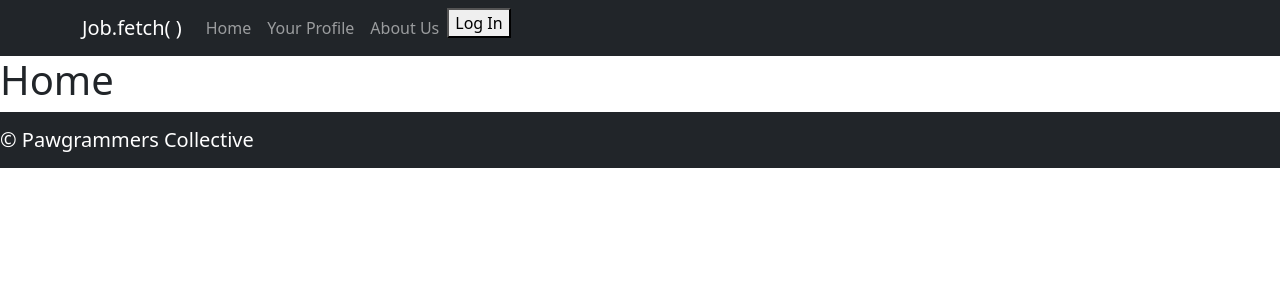
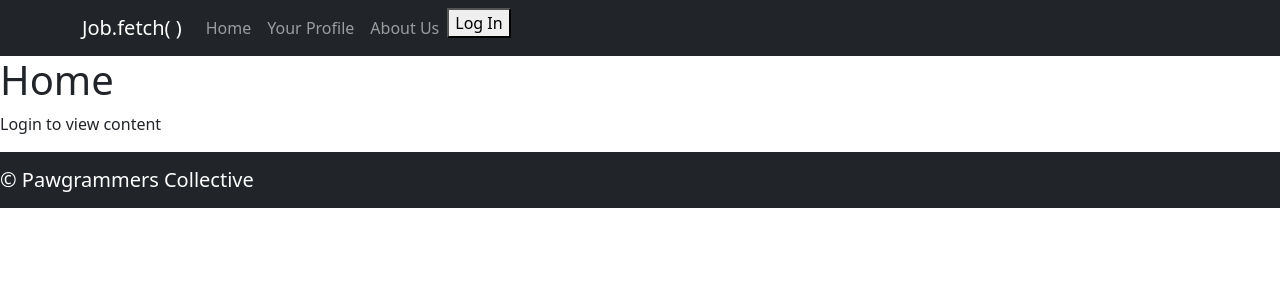
Before and after one commit to Pawgrammers-Collective/job.fetch-frontend, a React (Vite) app: page /Home in a window 1280 px wide. Shown: the top 300 px of the page. Built offline with nearby package versions, Linux system fonts and the light colour scheme; no server answers.

Commit message:
changed home to include letter, job info and added authentication

```diff
--- a/src/Components/Home.jsx
+++ b/src/Components/Home.jsx
@@ -1,9 +1,34 @@
-function Home () {
+import React from 'react';
+import CoverLetter from './CoverLetter';
+import JobAccordian from './JobAccordian';
+import JobCard from './JobCard';
+import { useAuth0 } from '@auth0/auth0-react';
+
+function Home() {
+  const { isAuthenticated } = useAuth0();
+
   return (
     <>
-    <h1>Home</h1>
+      <h1>Home</h1>
+
+      {isAuthenticated && (
+        <>
+
+          <JobAccordian />
+
+
+          <JobCard />
+
+
+          <CoverLetter />
+        </>
+      )}
+
+      {!isAuthenticated && (
+        <p>Login to view content</p>
+      )}
     </>
-  )
+  );
 }
 
 export default Home;
```
